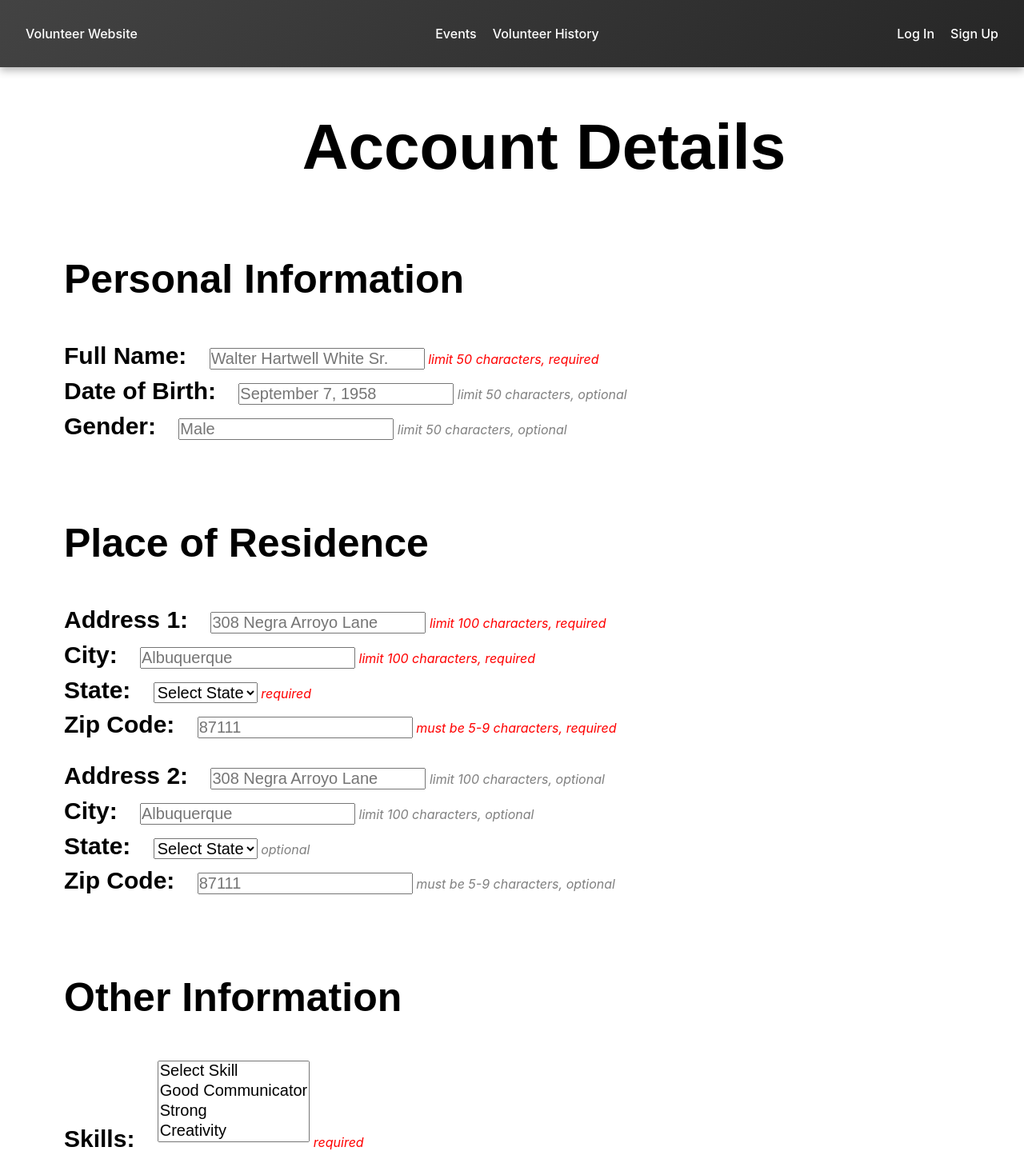
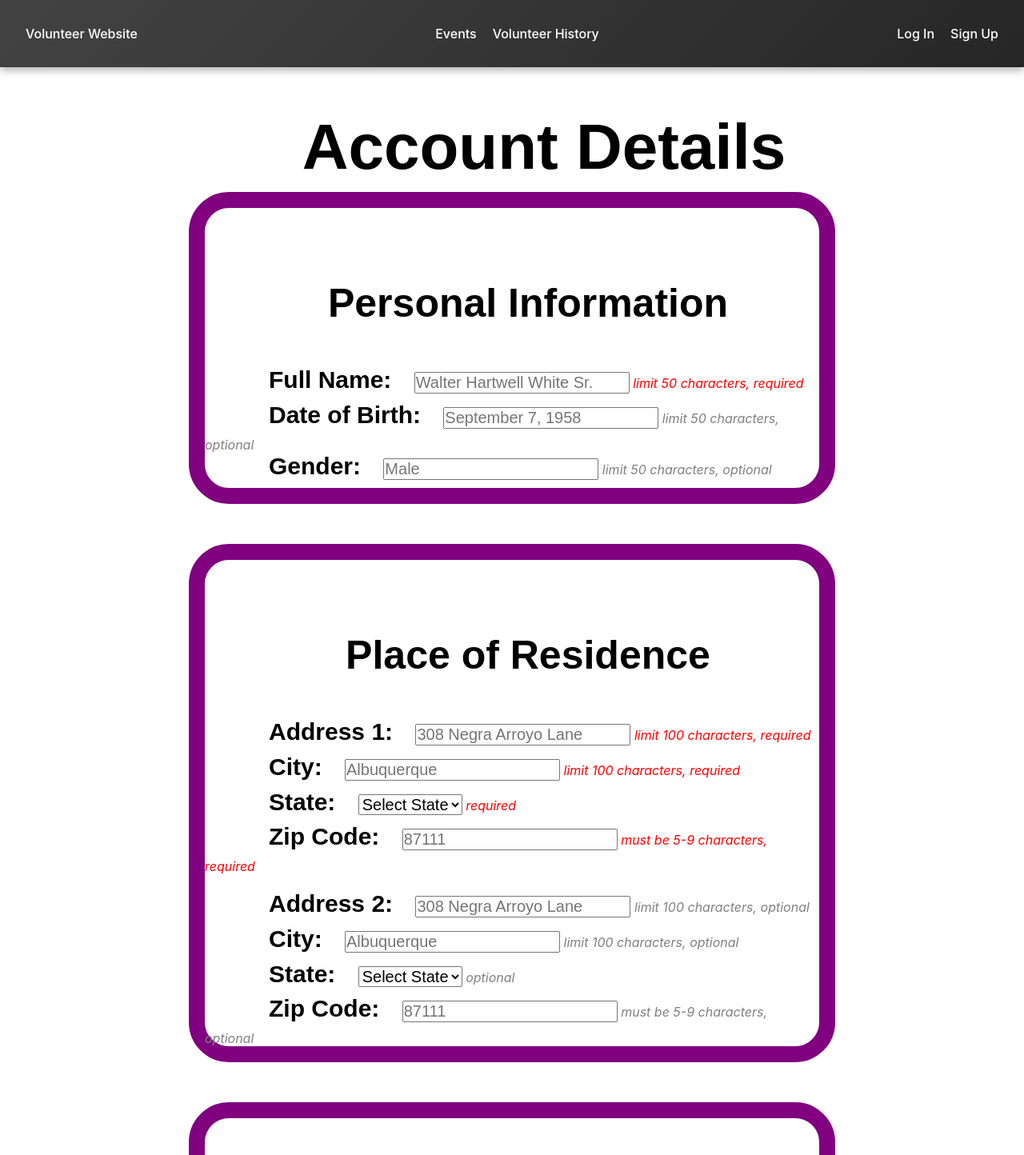
Before and after one commit to madalec10/Software-Design-Project, a React (Create React App) app in the folder client/: page /account-details in a window 1280 px wide. Shown: the top 1444 px of the page at 80% size. Built offline with nearby package versions, Linux system fonts and the light colour scheme.

Commit message:
finished account details flexbox

```diff
--- a/client/src/pages/AccountDetails.jsx
+++ b/client/src/pages/AccountDetails.jsx
@@ -15,8 +15,10 @@ const AccountDetails = () => {
 
 
 
+            {/* personal info section */}
+            <div class={style.parent}>
+                <div class={style.child}>
 
-            {/* personal info section */}
                     <h3 class = {style.header}>Personal Information</h3>
 
                     <span class = {style.field}><strong>Full Name: </strong></span>
@@ -50,12 +52,17 @@ const AccountDetails = () => {
                     />
                     <span style={{ color: 'gray' }}><em>  limit 50 characters, optional</em></span>
                     <br></br>
+                </div>
+            </div>
 
 
 
 
 
 
+            {/* residence section */}
+            <div class={style.parent}>
+                <div class={style.child}>
                     <h3 class = {style.header}>Place of Residence</h3>
 
                     {/* maybe make address 1 and 2 fields unique headers */}
@@ -241,11 +248,23 @@ const AccountDetails = () => {
                     />
                     <span style={{ color: 'gray' }}><em>  must be 5-9 characters, optional</em></span>
                     <br></br>
+                </div>
+            </div>
 
 
 
 
 
+
+
+
+
+
+
+
+            {/* other info section */}
+            <div class={style.parent}>
+                <div class={style.child}>
                     <h3 class = {style.header}>Other Information</h3>
 
                     {/* Skills */}
@@ -293,6 +312,10 @@ const AccountDetails = () => {
                     </select>
                     <span style={{ color: 'red' }}><em>  required</em></span>
                     <br></br>
+                </div>
+            </div>
+
+
 
         </div>
     )
--- a/client/src/pages/AccountDetails.module.css
+++ b/client/src/pages/AccountDetails.module.css
@@ -1,37 +1,28 @@
-/* * {
-    outline: 2px solid red;
-} */
+/* flexbox */
 
-/* flexbox containers */
 
-.personal {
-
+.parent {
+    display: flex;
+    justify-content: center;
+    align-items: center;
+    margin-bottom: 50px;
 }
 
-
-/* address 1 and 2 conatiners are within residence container */
-.residence {
-
+.child {
+    border: 20px solid purple;
+    border-radius: 50px;
+    width: 60%;
+    justify-content: center;
+    align-items: center;
+    flex-direction: row-reverse;
 }
 
-.address1 {
-
-}
-
-.address2 {
-
-}
-
-.other {
-
-}
-
-/* ------------ */
+/* ----- */
 
 .header {
     padding: 40px;
     margin-left: 40px;
-    text-align: auto;
+    text-align: center;
     margin-bottom: 10px;
     color: black;
     font-family: Arial, Verdana, Helvetica;
--- a/client/src/pages/FrontPage.module.css
+++ b/client/src/pages/FrontPage.module.css
@@ -76,7 +76,7 @@
 
     width: auto;
     height: 400px;
-    border-radius: 20px;
+    border-radius: 50px;
 }
 
 .askJoin {
@@ -93,7 +93,7 @@
     height: auto;
     display: block;
     margin: 0 auto;
-    border-radius: 15px;
+    border-radius: 50px;
 }
 
 .enterAccount {
--- a/client/src/pages/VolunteerHistory.module.css
+++ b/client/src/pages/VolunteerHistory.module.css
@@ -1,3 +1,12 @@
+
+/* flexbox */
+.parent {
+    display: flex;
+    justify-content: center;
+    align-items: center;
+    margin-bottom: 50px;
+}
+
 .child {
     border: 20px solid teal;
     border-radius: 50px;
@@ -6,16 +15,7 @@
     align-items: center;
     flex-direction: row-reverse;
 }
-
-.parent {
-    display: flex;
-    justify-content: center;
-    align-items: center;
-    margin-bottom: 50px;
-}
-
-
-
+/* ----- */
 
 .pageName {
     margin-left: 80px;
```
Lines whose indentation alone changed are shown as unchanged.
